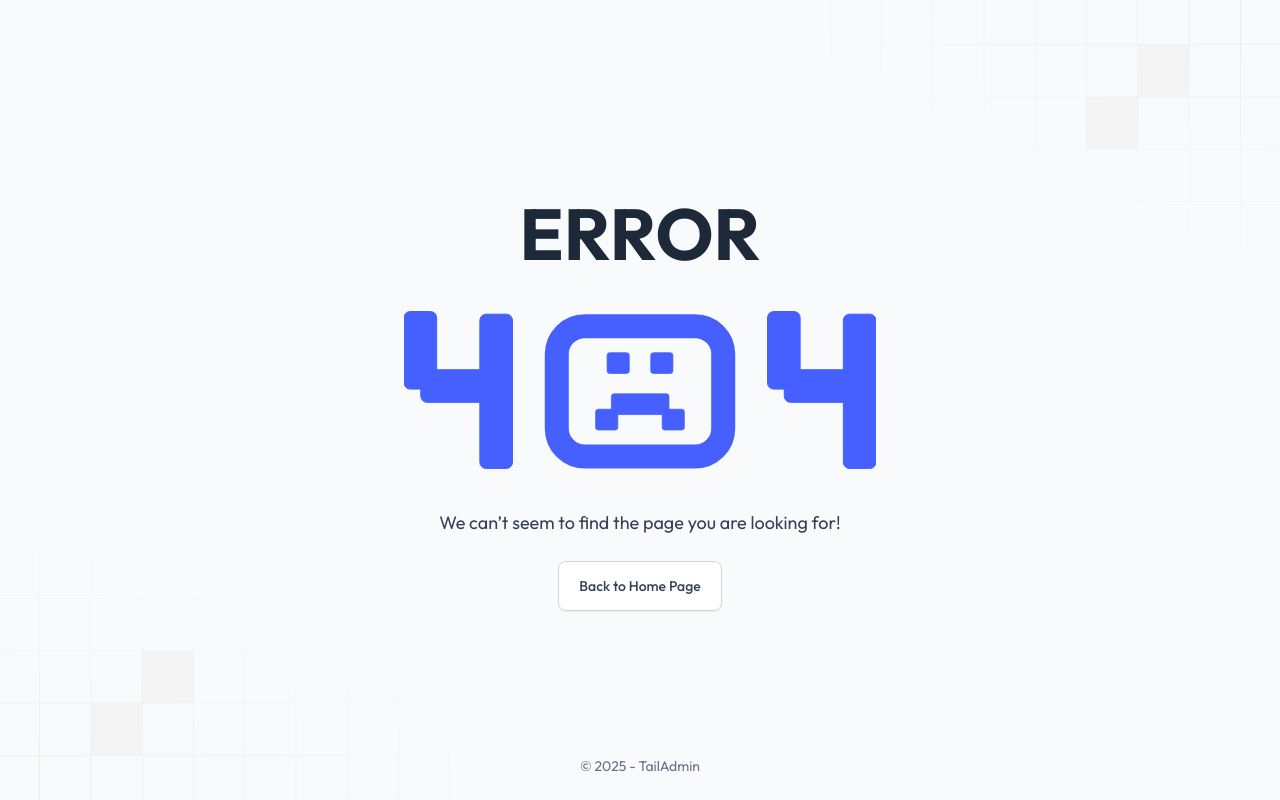
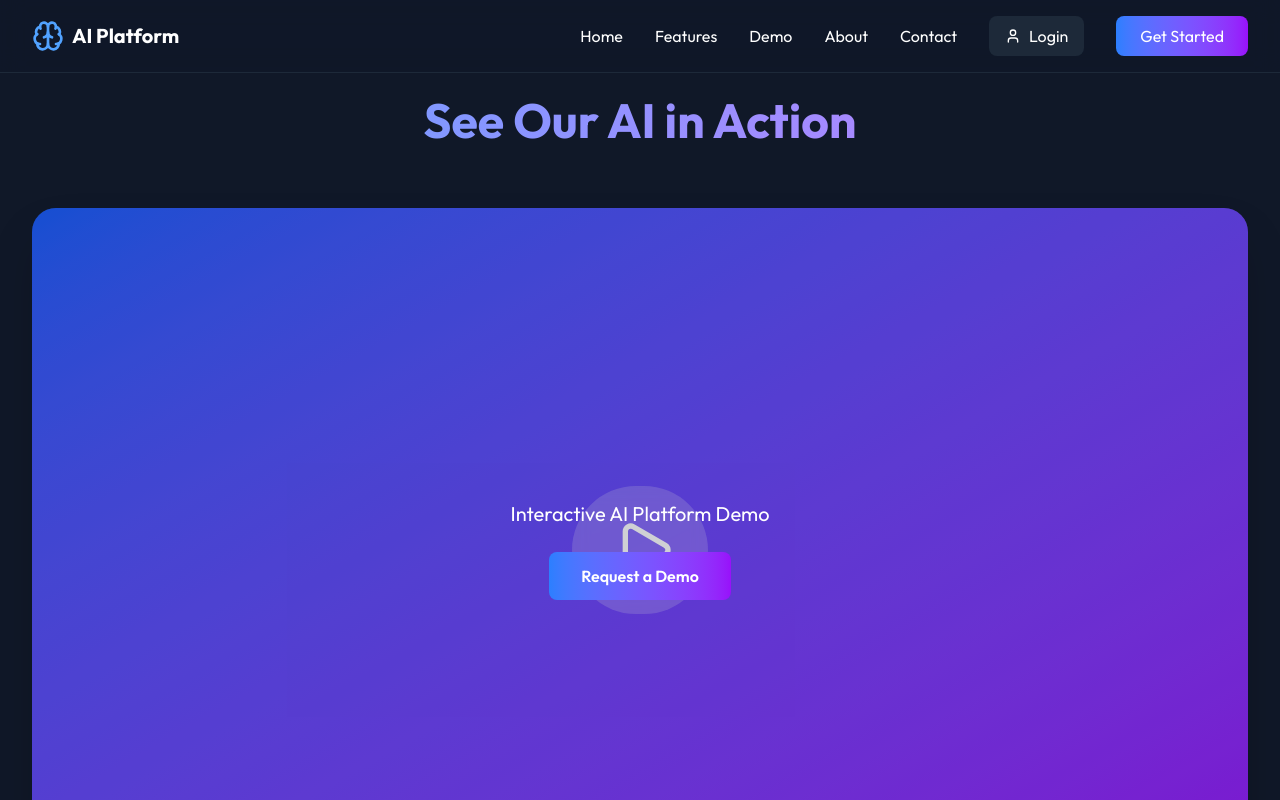
Before and after one commit to msaShahid/mega_project, a Next.js app in the folder next15/: page /demo in a window 1280 px wide. Before the commit this address had no page. Shown: the top 800 px of the page. Built offline with nearby package versions, Linux system fonts and the light colour scheme.

Commit message:
`feat: add demo page to render Demo component`

```diff
--- /dev/null
+++ b/next15/src/app/(public)/demo/page.tsx
@@ -0,0 +1,15 @@
+import type { Metadata } from "next";
+import Demo from "@/components/website/demo";
+
+export const metadata: Metadata = {
+  title: "Demo | AI Platform",
+  description: "Get in touch with our AI experts and explore tailored solutions.",
+};
+
+export default function DemoPage() {
+  return (
+    <div>
+      <Demo/>
+    </div>
+  );
+}
--- /dev/null
+++ b/next15/src/components/website/demo.tsx
@@ -0,0 +1,32 @@
+"use client";
+import { Play } from "lucide-react";
+
+export default function DemoSection() {
+    return (
+        <section id="demo" className="py-24 bg-gradient-to-b from-gray-900 to-black">
+            <div className="max-w-7xl mx-auto px-4 sm:px-6 lg:px-8">
+            <div className="text-center mb-16">
+                <h2 className="text-5xl font-bold mb-6 bg-gradient-to-r from-blue-400 to-purple-400 bg-clip-text text-transparent">
+                See Our AI in Action
+                </h2>
+            </div>
+
+            <div className="relative bg-gradient-to-br from-gray-800 to-gray-900 rounded-3xl overflow-hidden shadow-2xl">
+                <div className="aspect-video bg-gradient-to-br from-blue-600 to-purple-600 flex items-center justify-center">
+                <button className="bg-white/20 backdrop-blur-sm p-8 rounded-full hover:bg-white/30 transition-all transform hover:scale-110">
+                    <Play className="h-16 w-16 text-white ml-2" />
+                </button>
+                </div>
+                <div className="absolute inset-0 bg-black/20 flex items-center justify-center">
+                <div className="text-center">
+                    <p className="text-white text-xl mb-6">Interactive AI Platform Demo</p>
+                    <button className="bg-gradient-to-r from-blue-500 to-purple-600 px-8 py-3 rounded-lg font-semibold hover:from-blue-600 hover:to-purple-700 transition-all">
+                    Request a Demo
+                    </button>
+                </div>
+                </div>
+            </div>
+            </div>
+        </section>
+    )
+}
```
